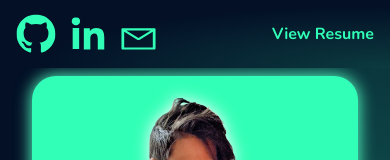
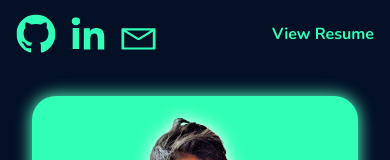
Before and after one commit to Cris-Morales/Cris-Morales-Portfolio-Website, a Next.js app: page / in a window 390 px wide. Shown: the top 160 px of the page. Built offline with nearby package versions, Linux system fonts and the light colour scheme.

Commit message:
disregard that last commit, this was actually a nice looking alternative to the disappear scroll effect. Background changes to background color at a certain window width, at that same width, header becomes background color as well. otherwise the nave and background gradient show on desktop widths.

```diff
--- a/app/layout.tsx
+++ b/app/layout.tsx
@@ -22,7 +22,7 @@ export default function RootLayout({
           <Header />
           {children}
         </div>
-        <div className=" fixed bottom-0 w-screen h-screen bg-background-glow z-10" />
+        <div className="z-10 fixed bottom-0 w-screen h-screen 2xl:bg-background-glow " />
       </body>
     </html>
   );
--- a/app/ui/Header.tsx
+++ b/app/ui/Header.tsx
@@ -4,7 +4,7 @@ import Link from "next/link"
 export default function Header() {
 
     return (
-        <header className="z-50 flex justify-between fixed w-screen h-header py-3 px-4 md:px-7 bg-header-background-glow bg-opacity-50 2xl:bg-none headerShadow">
+        <header className="z-50 flex justify-between fixed w-screen h-header py-3 px-4 md:px-7 2xl:bg-opacity-0 bg-background ">
             {/* bg-background bg-opacity-50 bg-blend-normal backdrop-blur-lg */}
             <ul className="flex gap-3 items-center">
                 <li>
--- a/app/ui/hero/Hero.tsx
+++ b/app/ui/hero/Hero.tsx
@@ -7,7 +7,7 @@ export default function Hero() {
     const myTitles: string[] = ['Software', 'Mechanical', 'Fullstack', 'Robotics']
 
     return (
-        <section id="hero" className="h-fit flex flex-col items-center justify-center p-hero md:flex-row md:h-hero md:mb-20 gap-10">
+        <section id="hero" className="h-fit flex flex-col items-center justify-center p-hero md:flex-row md:h-hero md:mb-20 gap-10 md:mt-0 mt-5">
             <Headshot />
             <div className="w-full h-fit p-4 md:w-1/2 ">
                 <p className=" text-base text-light-text">
```
